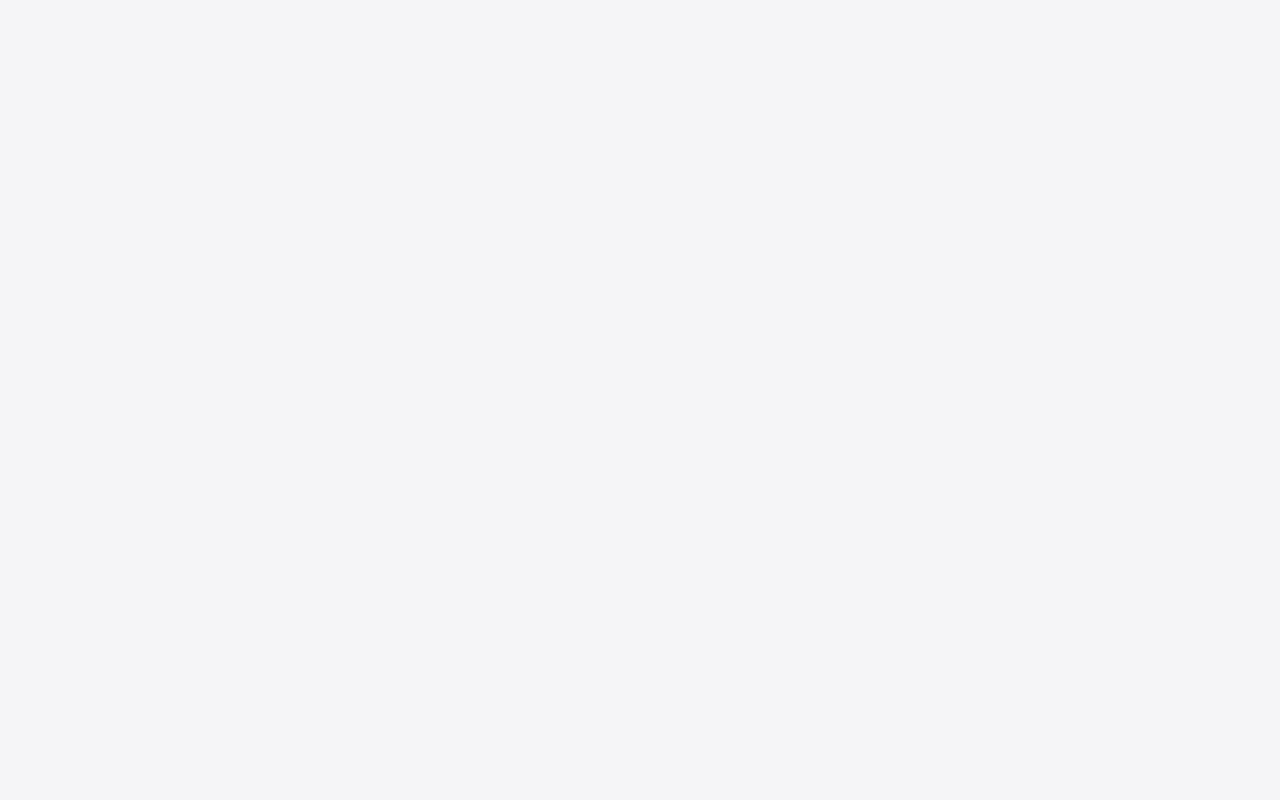
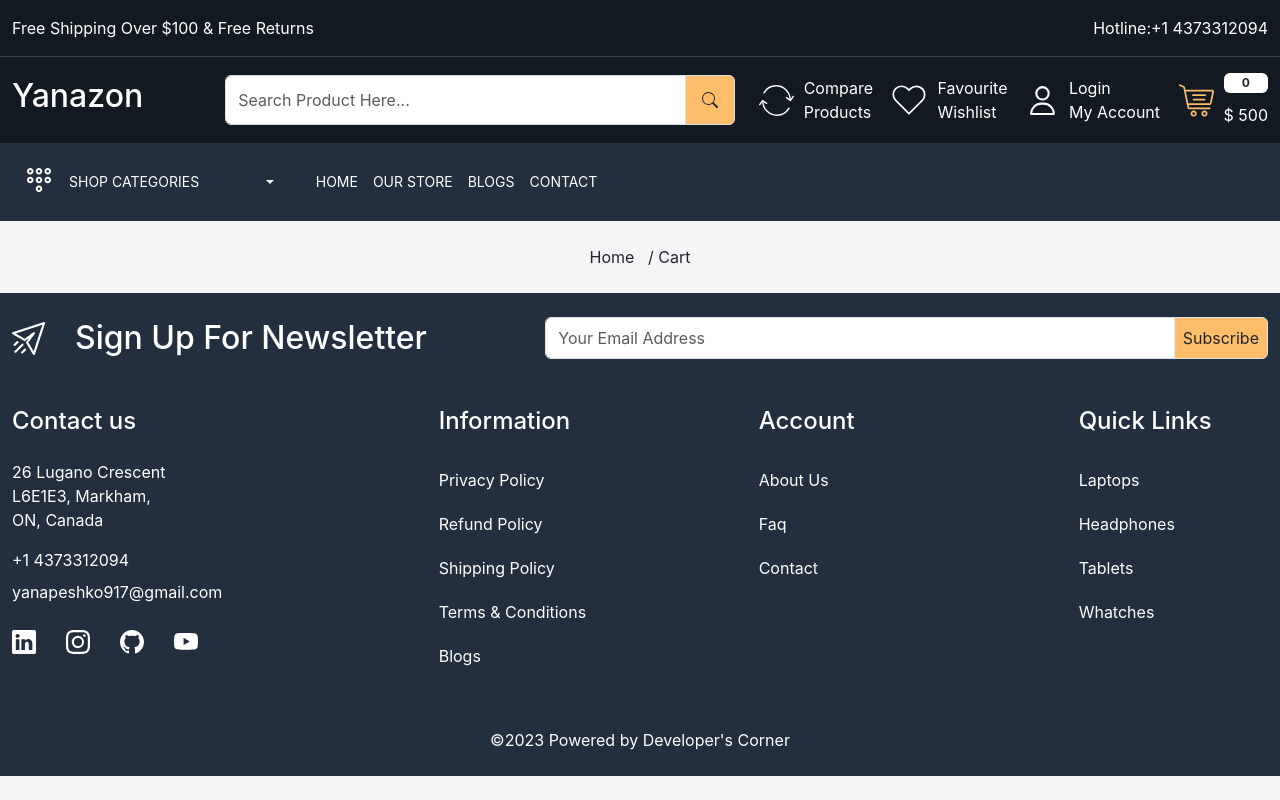
Before and after one commit to yanapeshko/web-shop, a React (Create React App) app: page /cart in a window 1280 px wide. Before the commit this address had no page. Built offline with nearby package versions, Linux system fonts and the light colour scheme.

Commit message:
started Cart page

```diff
--- a/src/App.jsx
+++ b/src/App.jsx
@@ -15,6 +15,7 @@ import ForgotPassword from "./pages/ForgotPassword";
 import Signup from "./pages/Signup";
 import ResetPassword from "./pages/ResetPassword";
 import SingleBlog from "./pages/SingleBlog";
+import Cart from "./pages/Cart";
 import PrivacyPolicy from "./pages/PrivacyPolicy";
 import RefundPolicy from "./pages/RefundPolicy";
 import ShippingPolicy from "./pages/ShippingPolicy";
@@ -34,6 +35,7 @@ function App() {
             <Route path="product/:id" element={<SingleProduct />} />
             <Route path="blogs" element={<Blog />} />
             <Route path="blog/:id" element={<SingleBlog />} />
+            <Route path="cart" element={<Cart />} />
             <Route path="compare-product" element={<CompareProduct />} />
             <Route path="wishlist" element={<WishList />} />
             <Route path="login" element={<Login />} />
--- a/src/components/Header.jsx
+++ b/src/components/Header.jsx
@@ -94,7 +94,7 @@ const Header = () => {
                 </div>
                 <div>
                   <Link
-                    to="cart"
+                    to="/cart"
                     className="d-flex align-items-center gap-10 text-white"
                   >
                     <img src={cart} alt="cart" />
--- /dev/null
+++ b/src/pages/Cart.jsx
@@ -0,0 +1,15 @@
+import React from "react";
+
+import BreadCrumb from "../components/BreadCrumb";
+import Meta from "../components/Meta";
+
+const Cart = () => {
+  return (
+    <>
+      <Meta title={"Cart"} />
+      <BreadCrumb title="Cart" />
+    </>
+  );
+};
+
+export default Cart;
```
